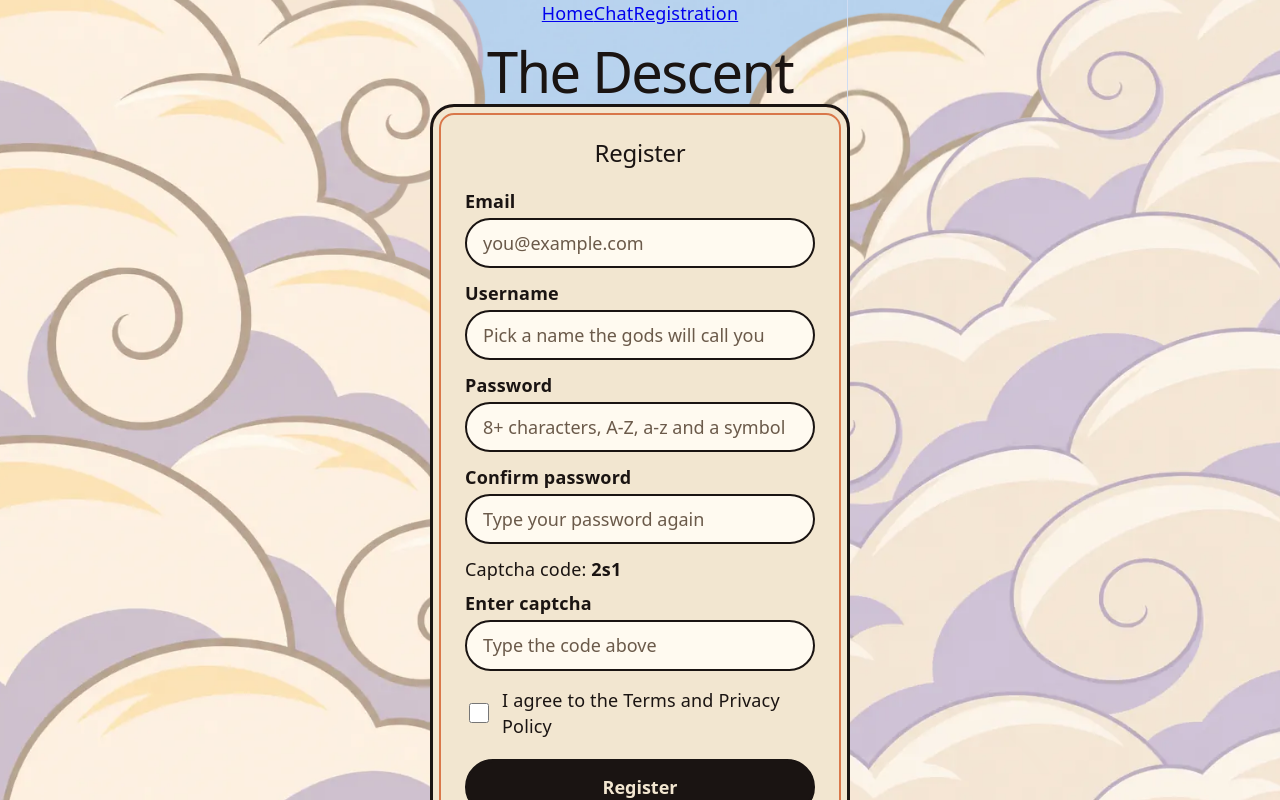
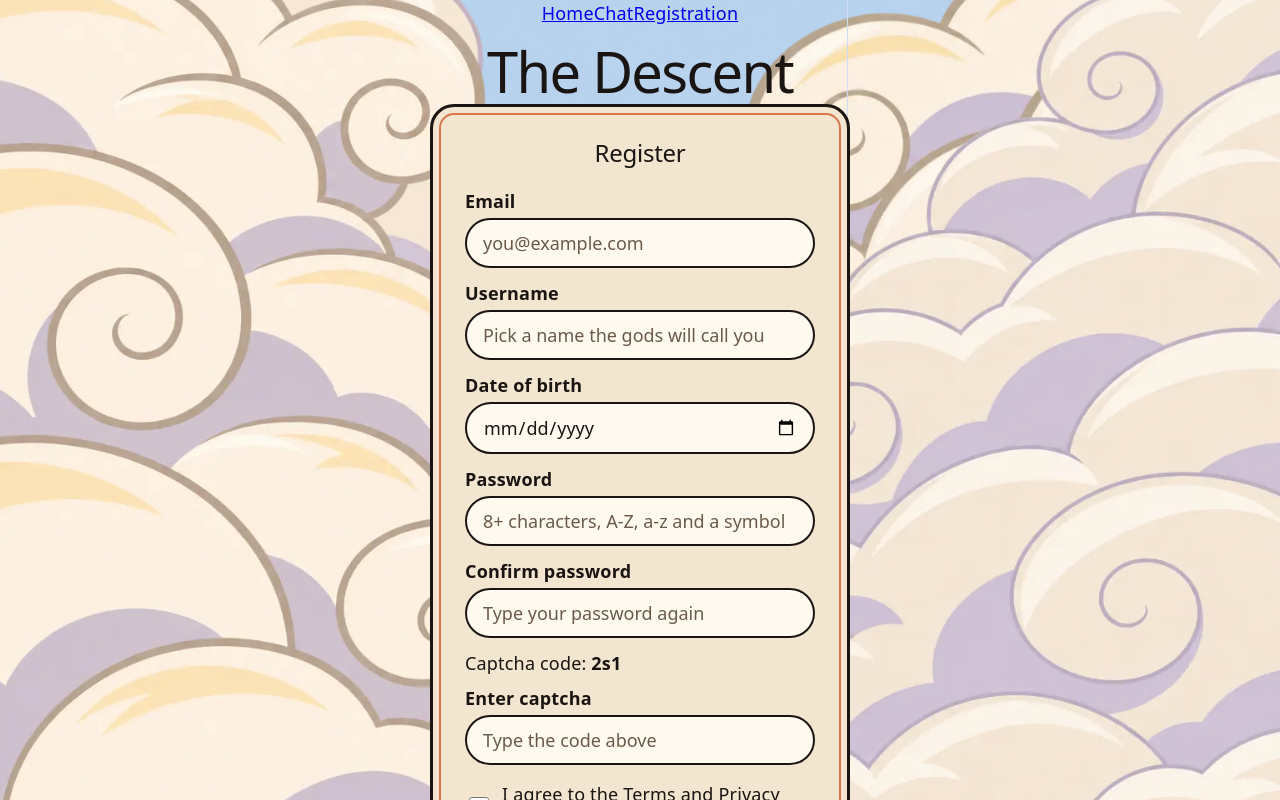
Before and after one commit to ApexNorth/GreekMythoBot, a React app in the folder frontend/: page /registration in a window 1280 px wide. Shown: the top 800 px of the page. Built offline with nearby package versions, Linux system fonts and the light colour scheme; the HTML template or start-up script is replaced by a standard one.

Commit message:
Add date of birth field to registration (Alex's suggestion)
Asks for the date of birth with a date picker, checks it isn't empty,
in the future or before 1900, and sends it to the server as dateOfBirth
so the database can store it.

```diff
--- a/frontend/src/components/SingleInput.jsx
+++ b/frontend/src/components/SingleInput.jsx
@@ -1,7 +1,7 @@
 import './SingleInput.css';
 
-/** One labelled input box. Pass a unique id; type defaults to 'text'. Shows `error` under the box if given. */
-function SingleInput({id, label, type = 'text', placeholder, value, onChange, error}){
+/** One labelled input box. Pass a unique id; type defaults to 'text'. Shows `error` under the box if given. `max` limits number/date boxes. */
+function SingleInput({id, label, type = 'text', placeholder, value, onChange, error, max}){
   const errorId = id + '-error';
 
   return (
@@ -14,6 +14,7 @@ function SingleInput({id, label, type = 'text', placeholder, value, onChange, er
         value={value}
         onChange={onChange}
         placeholder={placeholder}
+        max={max}
         aria-invalid={error ? 'true' : 'false'}
         aria-describedby={error ? errorId : undefined}
       />
--- a/frontend/src/routes/Registration.jsx
+++ b/frontend/src/routes/Registration.jsx
@@ -22,6 +22,22 @@ function checkUsername(value){
   if (value.trim() === '') {return 'Please choose a username.';}
   if (value.length < 3 || value.length > 20) {return 'Your username needs 3 to 20 characters.';}
   if (!/^[A-Za-z0-9_]+$/.test(value)) {return 'Use only letters, numbers and _ (no spaces).';}
+  return '';
+}
+
+/** Returns today's date as 'YYYY-MM-DD' (the same format a date box gives us). */
+function todayAsText(){
+  const now = new Date();
+  const month = String(now.getMonth() + 1).padStart(2, '0');
+  const day = String(now.getDate()).padStart(2, '0');
+  return `${now.getFullYear()}-${month}-${day}`;
+}
+
+/** Returns an error message for the date of birth ('YYYY-MM-DD'), or '' if it's fine. */
+function checkDateOfBirth(value){
+  if (value === '') {return 'Please enter your date of birth.';}
+  if (value > todayAsText()) {return 'That date is in the future. Check it and try again.';}
+  if (value < '1900-01-01') {return 'Please check the year you were born.';}
   return '';
 }
 
@@ -84,6 +100,7 @@ function fakeServer(details){
 function Registration(){
   const [email, setEmail] = useState('');
   const [username, setUsername] = useState('');
+  const [dateOfBirth, setDateOfBirth] = useState('');
   const [password, setPassword] = useState('');
   const [confirmPassword, setConfirmPassword] = useState('');
   const [captcha, setCaptcha] = useState('');
@@ -99,6 +116,7 @@ function Registration(){
     const newErrors = {
       email: checkEmail(email),
       username: checkUsername(username),
+      'date-of-birth': checkDateOfBirth(dateOfBirth),
       password: checkPassword(password),
       'confirm-password': checkConfirmPassword(password, confirmPassword),
       captcha: checkCaptcha(captcha),
@@ -118,7 +136,8 @@ function Registration(){
     setMessage('');
     setIsSending(true);
     try {
-      const reply = await sendRegistration({email, username, password, captcha});
+      // TODO BACKEND: POST /api/register also sends dateOfBirth as 'YYYY-MM-DD' (needs a date_of_birth column in USER)
+      const reply = await sendRegistration({email, username, dateOfBirth, password, captcha});
       if (reply.ok){
         setIsOpen(true);
         // TODO: go to the Travel screen after the clouds open (that page isn't built yet).
@@ -147,6 +166,7 @@ function Registration(){
           <h2>Register</h2>
           <SingleInput id="email" label="Email" type="email" placeholder="you@example.com" value={email} onChange={(e) => setEmail(e.target.value)} error={errors.email}/>
           <SingleInput id="username" label="Username" placeholder="Pick a name the gods will call you" value={username} onChange={(e) => setUsername(e.target.value)} error={errors.username}/>
+          <SingleInput id="date-of-birth" label="Date of birth" type="date" max={todayAsText()} value={dateOfBirth} onChange={(e) => setDateOfBirth(e.target.value)} error={errors['date-of-birth']}/>
           <SingleInput id="password" label="Password" type="password" placeholder="8+ characters, A-Z, a-z and a symbol" value={password} onChange={(e) => setPassword(e.target.value)} error={errors.password}/>
           <SingleInput id="confirm-password" label="Confirm password" type="password" placeholder="Type your password again" value={confirmPassword} onChange={(e) => setConfirmPassword(e.target.value)} error={errors['confirm-password']}/>
 
```
Also changed, not shown: 1 other file (tests, documents, lock files or other folders).
